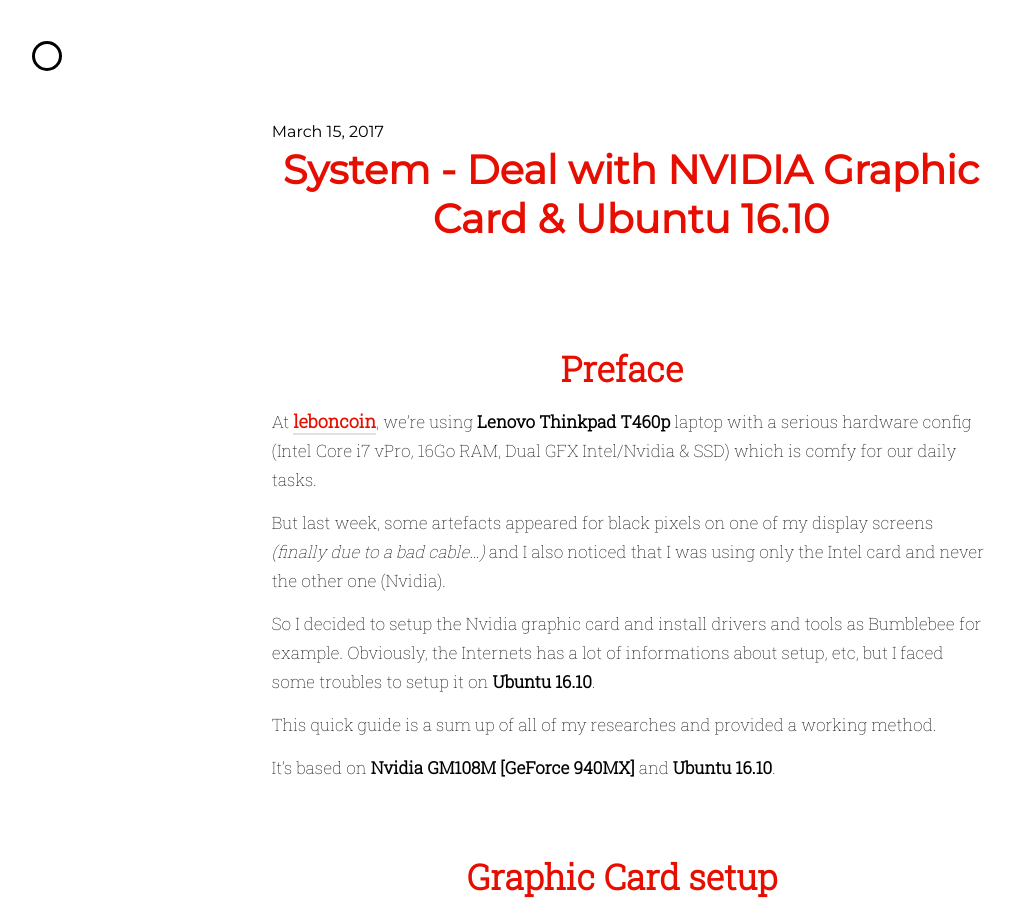
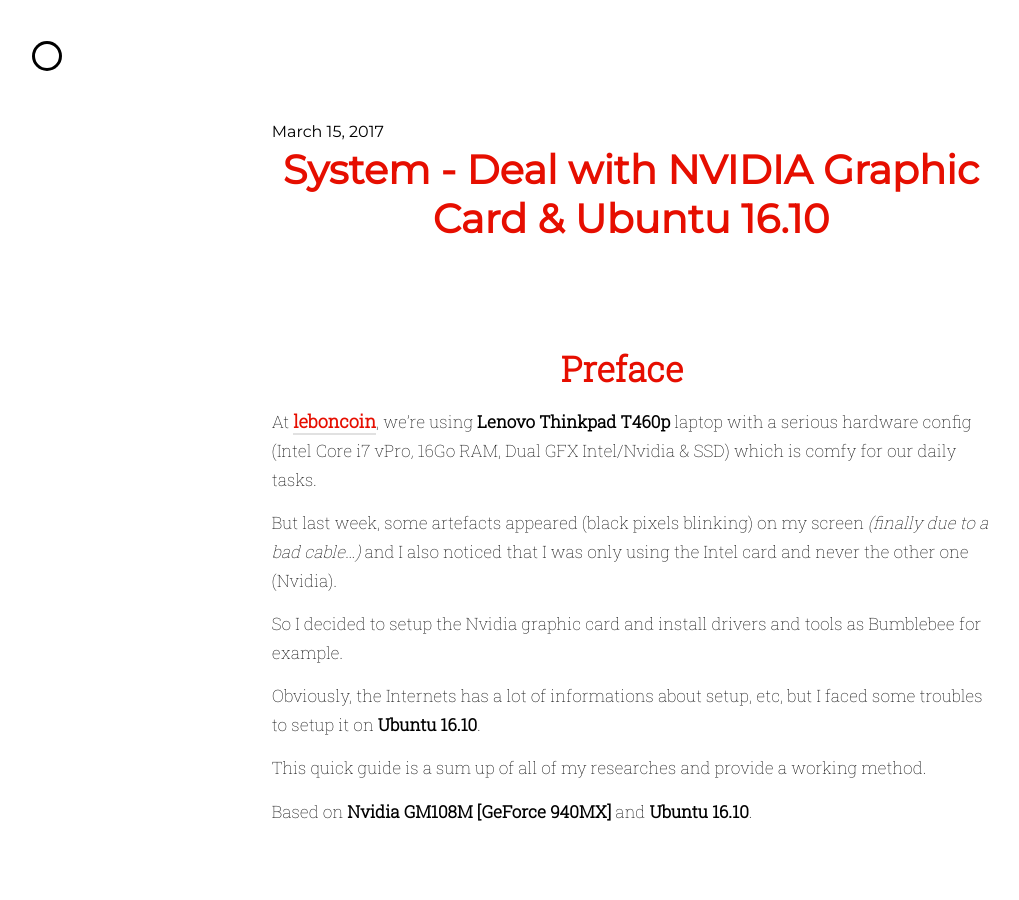
Before and after one commit to gchenuet/gchenuet.github.io, a Jekyll site: the page built from _posts/2017-03-15-Deal-with-nvidia-graphic-cards-and-ubuntu-16-10.markdown, in a window 1280 px wide and 900 px high. Shown: the whole window, without its empty margins (9-1028 px from the left). Built offline with Jekyll 4.4.1, drawn with Linux system fonts in a browser that asks for light colours; nearby versions of some CDN libraries; some of the changed text lies outside the part shown.

Commit message:
Fix blog post typo

````diff
--- a/_posts/2017-03-15-Deal-with-nvidia-graphic-cards-and-ubuntu-16-10.markdown
+++ b/_posts/2017-03-15-Deal-with-nvidia-graphic-cards-and-ubuntu-16-10.markdown
@@ -10,14 +10,15 @@
 
 At **[leboncoin](https://leboncoin.fr)**, we're using **Lenovo Thinkpad T460p** laptop with a serious hardware config (Intel Core i7 vPro, 16Go RAM, Dual GFX Intel/Nvidia & SSD) which is comfy for our daily tasks.
 
-But last week, some artefacts appeared for black pixels on one of my display screens *(finally due to a bad cable...)* and I also noticed that I was using only the Intel card and never the other one (Nvidia).
+But last week, some artefacts appeared (black pixels blinking) on my screen *(finally due to a bad cable...)* and I also noticed that I was only using the Intel card and never the other one (Nvidia).
 
 So I decided to setup the Nvidia graphic card and install drivers and tools as Bumblebee for example.
+
 Obviously, the Internets has a lot of informations about setup, etc, but I faced some troubles to setup it on **Ubuntu 16.10**.
 
-This quick guide is a sum up of all of my researches and provided a working method.
+This quick guide is a sum up of all of my researches and provide a working method.
 
-It's based on **Nvidia GM108M [GeForce 940MX]** and **Ubuntu 16.10**.
+Based on **Nvidia GM108M [GeForce 940MX]** and **Ubuntu 16.10**.
 
 # Graphic Card setup
 
@@ -53,7 +54,7 @@
 
 Currently, there's a bug with Nvidia graphic cards and Kernel >= 4.8 and the workaround consists to **disable the Power Management for PCI Express cards** in **GRUB**
 
-#### Add the kernel option
+###### Add the kernel option
 
 Add `pcie_port_pm=off` kernel option on `GRUB_CMDLINE_LINUX_DEFAULT` line in `/etc/default/grub`
 
@@ -71,7 +72,7 @@
 [...]
 ```
 
-#### Update GRUB
+###### Update GRUB
 
 ```bash
 $ sudo update-grub
@@ -79,9 +80,10 @@
 
 If interested, issues are opened for [Nvidia](https://devtalk.nvidia.com/default/topic/971733/linux/-370-28-with-kernel-4-8-on-gt-2015-machines-driver-claims-card-not-supported-if-nvidia-is-not-primary-card/) and [Bumblebee](https://github.com/Bumblebee-Project/Bumblebee/issues/810)
 
-**Once done, restart your system !**
 
 #### Verify !
+
+**Once done, restart your system !**
 
 To ensure your Nvidia card is correctly installed, you can try these commands:
 
````
Also changed, not shown: other parts of _posts/2017-03-15-Deal-with-nvidia-graphic-cards-and-ubuntu-16-10.markdown (+5 -5 lines).
